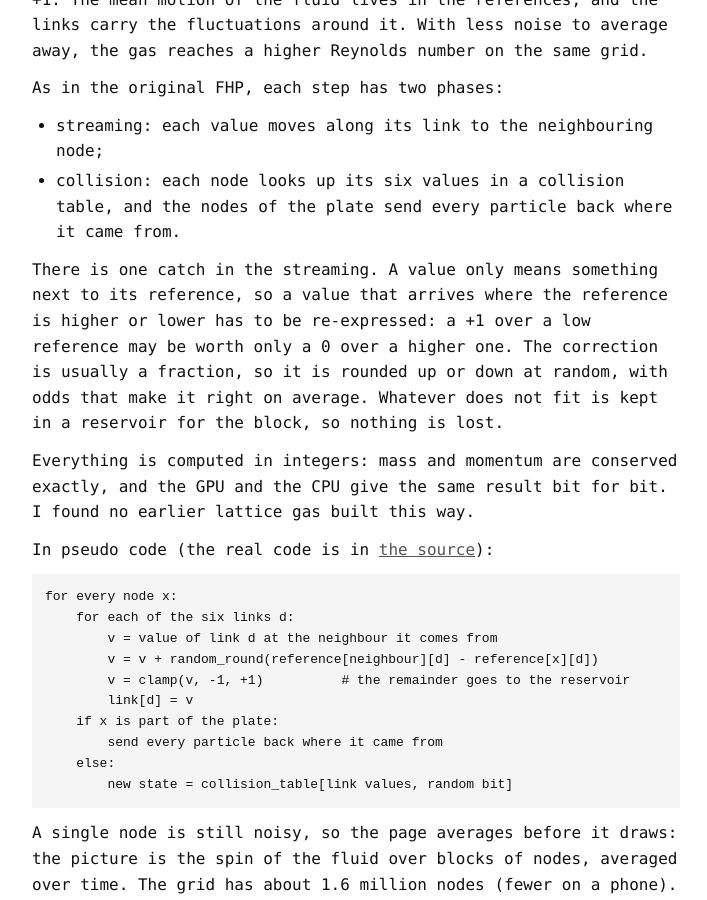
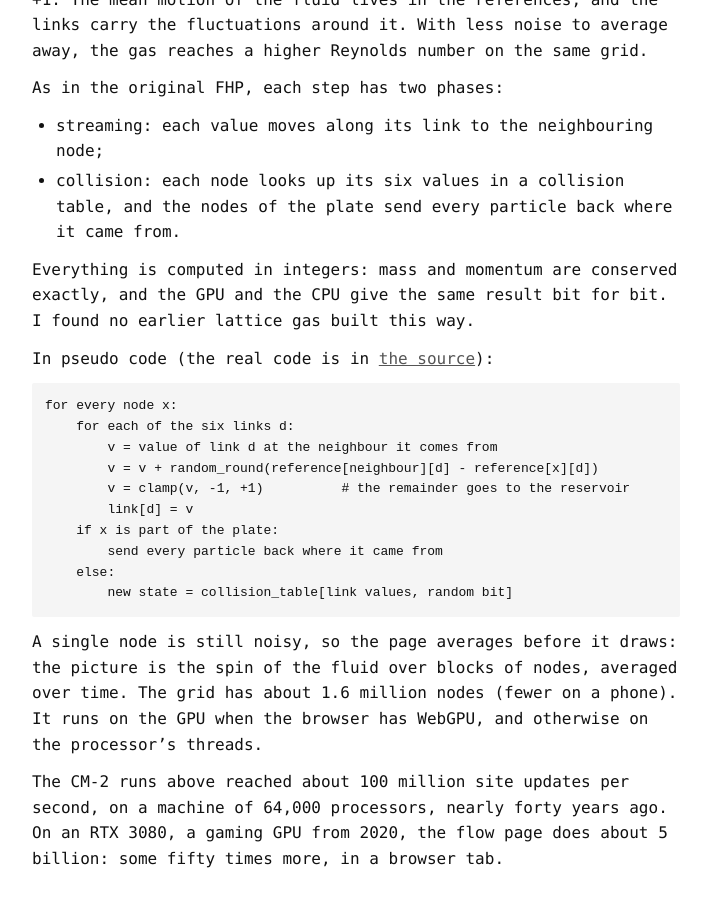
Before and after one commit to idle-intelligence/trucs.ai, a Jekyll site: the page built from blog/cellular-automata.md, in a window 1280 px wide and 900 px high, scrolled down 3966 px. Shown: the whole window, without its empty margins (284-991 px from the left). Built offline with Jekyll 4.4.1, drawn with Linux system fonts in a browser that asks for light colours.

Commit message:
blog: drop the reference correction paragraph

```diff
--- a/blog/cellular-automata.md
+++ b/blog/cellular-automata.md
@@ -59,8 +59,6 @@ As in the original FHP, each step has two phases:
 - streaming: each value moves along its link to the neighbouring node;
 - collision: each node looks up its six values in a collision table, and the nodes of the plate send every particle back where it came from.
 
-There is one catch in the streaming. A value only means something next to its reference, so a value that arrives where the reference is higher or lower has to be re-expressed: a +1 over a low reference may be worth only a 0 over a higher one. The correction is usually a fraction, so it is rounded up or down at random, with odds that make it right on average. Whatever does not fit is kept in a reservoir for the block, so nothing is lost.
-
 Everything is computed in integers: mass and momentum are conserved exactly, and the GPU and the CPU give the same result bit for bit. I found no earlier lattice gas built this way.
 
 In pseudo code (the real code is in [the source](https://github.com/ilnmtlbnm/jacobi2000/blob/main/crates/fhp/src/signed/mod.rs)):
```
